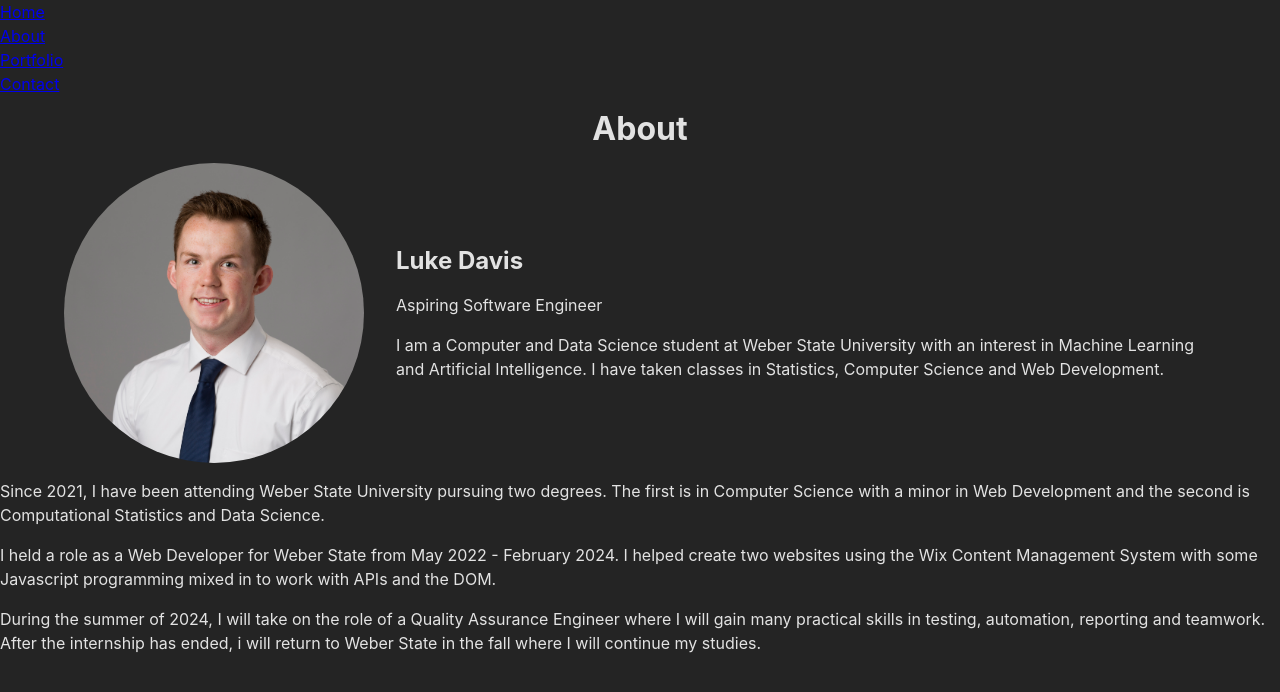
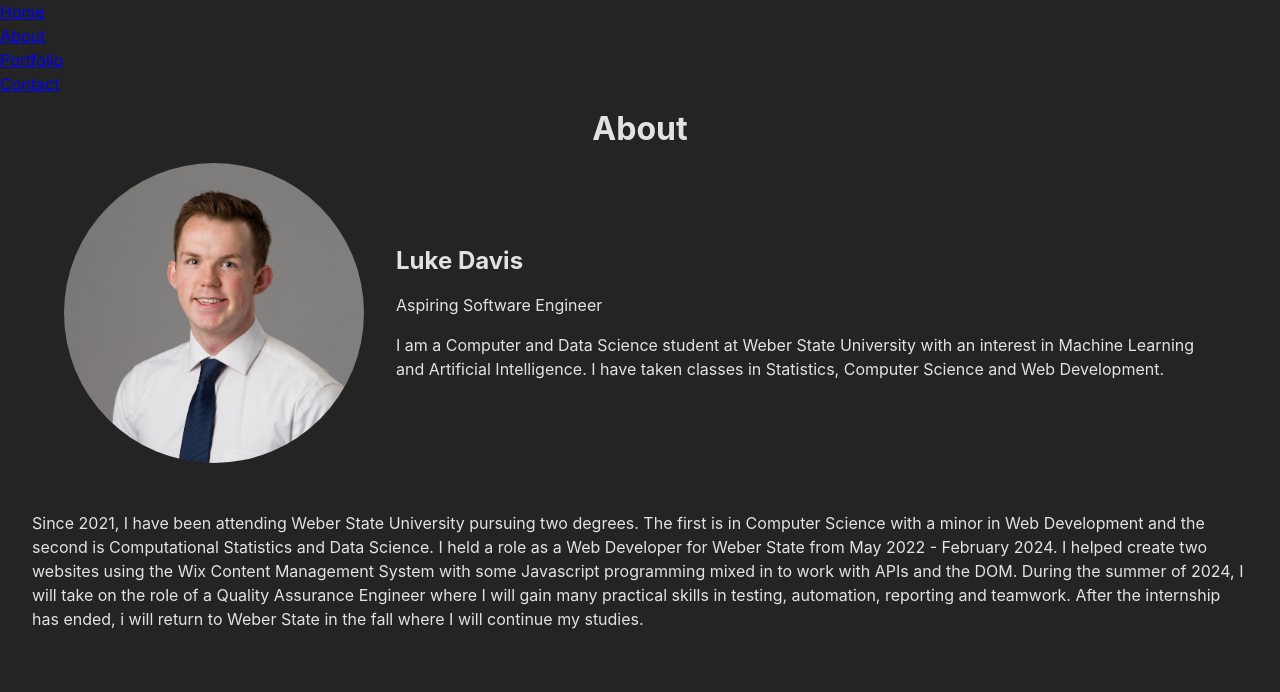
Before and after one commit to Luke-Davis1/portfolio-app, a React (Vite) app: page /about in a window 1280 px wide. Shown: the top 692 px of the page. Built offline with nearby package versions, Linux system fonts and the light colour scheme.

Commit message:
Adjusted summary section into one paragraph

```diff
--- a/src/components/AboutSummary.jsx
+++ b/src/components/AboutSummary.jsx
@@ -7,20 +7,14 @@ const AboutSummary = () => {
 					Since 2021, I have been attending Weber State University pursuing two
 					degrees. The first is in Computer Science with a minor in Web
 					Development and the second is Computational Statistics and Data
-					Science.
-				</p>
-				<p>
-					I held a role as a Web Developer for Weber State from May 2022 -
-					February 2024. I helped create two websites using the Wix Content
-					Management System with some Javascript programming mixed in to work
-					with APIs and the DOM.
-				</p>
-				<p>
-					During the summer of 2024, I will take on the role of a Quality
-					Assurance Engineer where I will gain many practical skills in testing,
-					automation, reporting and teamwork. After the internship has ended, i
-					will return to Weber State in the fall where I will continue my
-					studies.
+					Science. I held a role as a Web Developer for Weber State from May
+					2022 - February 2024. I helped create two websites using the Wix
+					Content Management System with some Javascript programming mixed in to
+					work with APIs and the DOM. During the summer of 2024, I will take on
+					the role of a Quality Assurance Engineer where I will gain many
+					practical skills in testing, automation, reporting and teamwork. After
+					the internship has ended, i will return to Weber State in the fall
+					where I will continue my studies.
 				</p>
 			</div>
 		</>
--- a/src/components/AboutSummary.module.css
+++ b/src/components/AboutSummary.module.css
@@ -1,3 +1,5 @@
 .summary {
 	text-align: left;
+	margin: auto;
+	padding: 2rem;
 }
--- a/src/pages/About.jsx
+++ b/src/pages/About.jsx
@@ -1,5 +1,5 @@
 import AboutSummary from "../components/AboutSummary";
-import HeadShot from "../components/HeadShot";
+import HeadShot from "../components/Headshot";
 import PageContent from "../components/PageContent";
 
 const AboutPage = () => {
```
